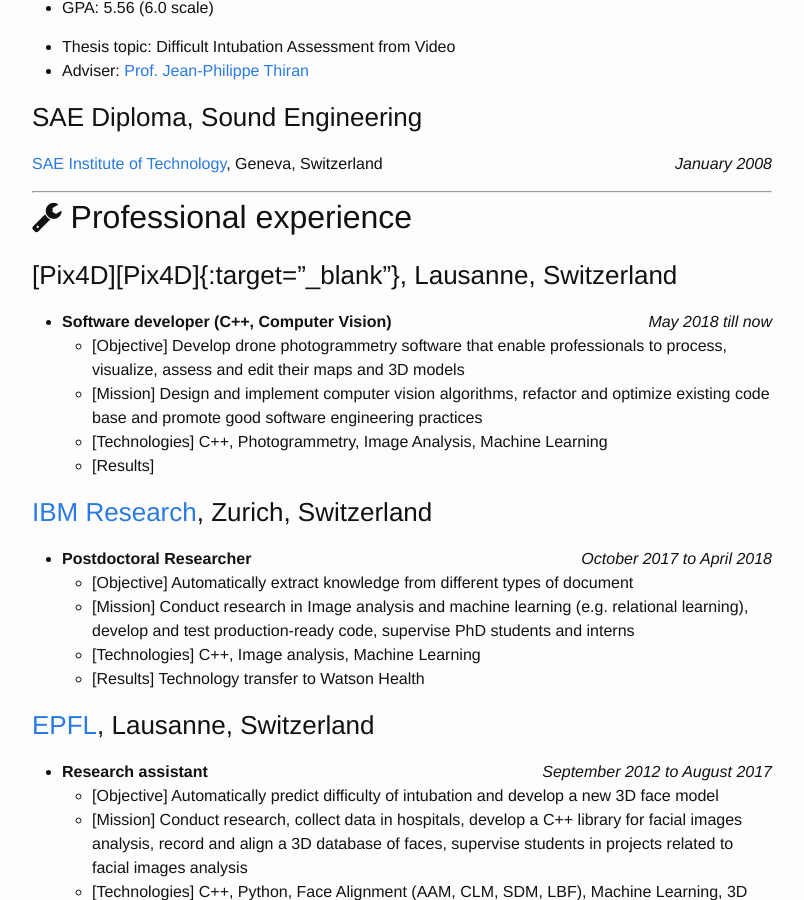
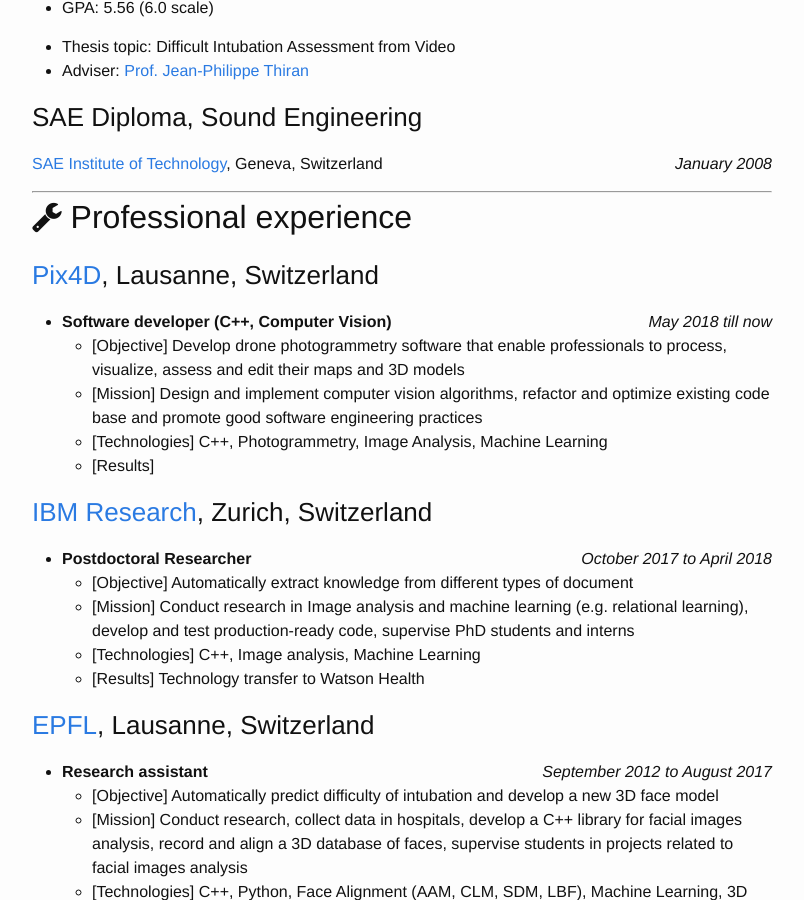
Before and after one commit to gcuendet/gcuendet.github.io, a Jekyll site: the page built from cv.md, in a window 1280 px wide and 900 px high, scrolled down 801 px. Shown: the whole window, without its empty margins (238-1042 px from the left). Built offline with Jekyll 4.4.1, drawn with Linux system fonts in a browser that asks for light colours; some web fonts are replaced; part of the change alters nothing that is shown.

Commit message:
Fix missing Pix4D link

```diff
--- a/cv.md
+++ b/cv.md
@@ -114,6 +114,7 @@ Conservatoire de Fribourg, Switzerland
 [SAE]: https://www.sae.edu
 [J.-Ph.]: https://lts5www.epfl.ch/thiran.html
 [thesis_link]: https://infoscience.epfl.ch/record/230141/files/EPFL_TH7936.pdf
+[Pix4D]: http://www.pix4d.com
 [LTS5]: https://lts5www.epfl.ch
 [ZRL]: https://www.research.ibm.com/labs/zurich/
 [ABB]: http://new.abb.com/about/technology/corporate-research-centers/corporate-research-center-india
```
